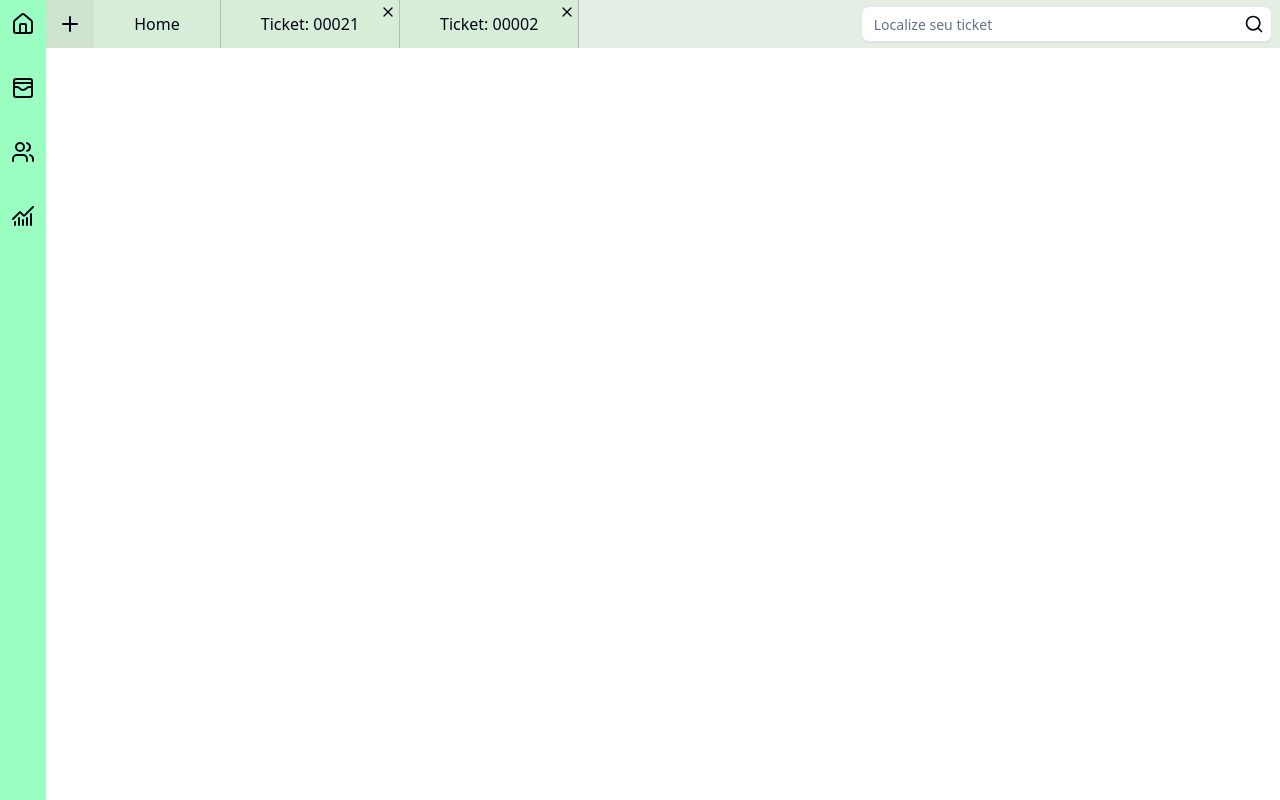
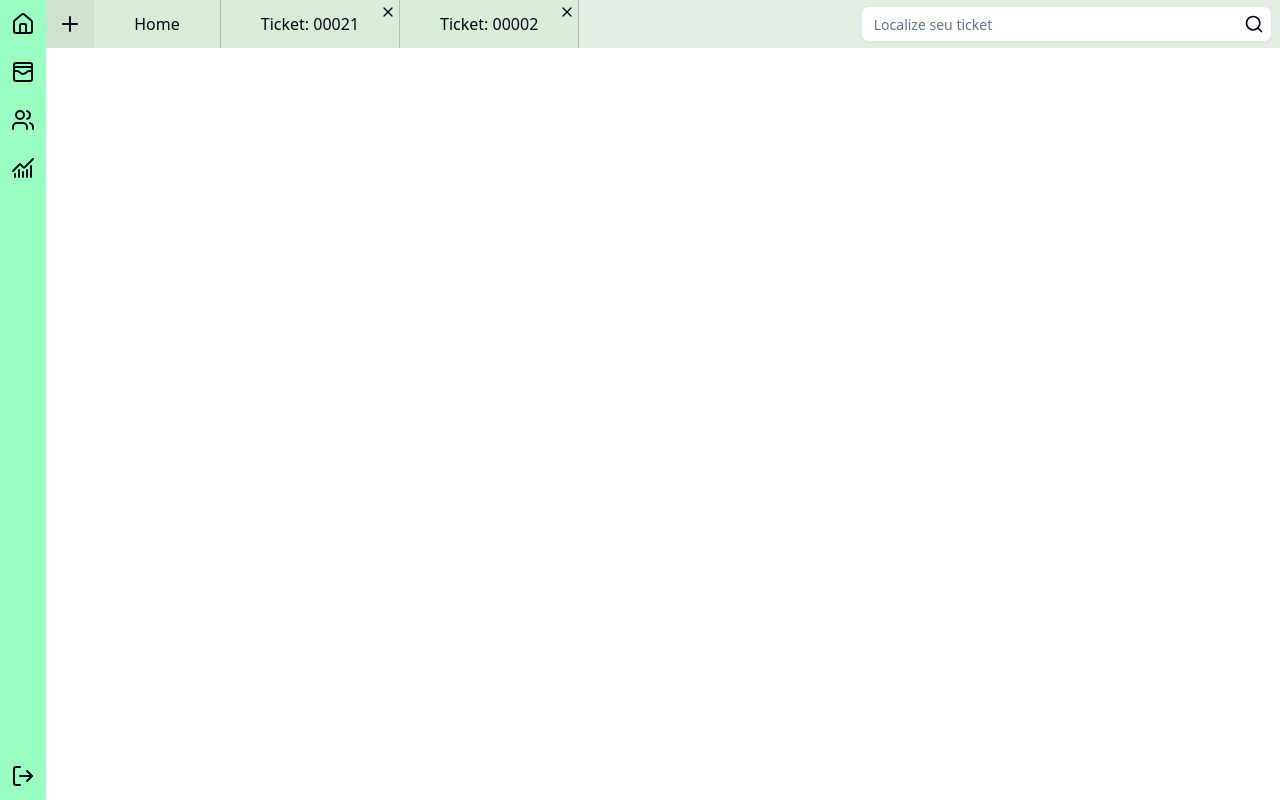
Before and after one commit to Fourt14n/tick-desk-front, a React (Vite) app: page / in a window 1280 px wide. Built offline with nearby package versions, Linux system fonts and the light colour scheme; sample sign-in values are in the browser's storage.

Commit message:
feat: Criando desconexão do usuário

```diff
--- a/src/components/FixedLayout/FixedLayout.tsx
+++ b/src/components/FixedLayout/FixedLayout.tsx
@@ -1,4 +1,4 @@
-import { ChartNoAxesCombined, Home, Plus, Search, Users, WalletCards } from "lucide-react";
+import { ChartNoAxesCombined, Home, LogOut, Plus, Search, Users, WalletCards } from "lucide-react";
 import { type JSX } from "react"
 import { Input } from "../ui/input";
 import { useTabs } from "@/store/TabsStore";
@@ -10,10 +10,17 @@ export default function FixedLayout({ TelaAtual }: { TelaAtual: JSX.Element }) {
     const navigate = useNavigate();
     const tabs = useTabs((state) => state.tabs);
 
+    function DisconnectUser(){
+    sessionStorage.removeItem("Token_TickDesk");
+    navigate("/Login");
+    }
+
+
     return (
         <div>
             <div className="flex">
-                <div className="w-12 h-dvh bg-[#9AFFC0] flex flex-col gap-4">
+                <div className="w-12 h-dvh bg-[#9AFFC0] flex flex-col gap-4 justify-between items-center">
+                    <div className="flex flex-col w-full">
                         <div onClick={() => navigate("/Home")} className="flex justify-center items-center h-12 cursor-pointer hover:bg-white hover:rounded-full">
                             <Home />
                         </div>
@@ -25,6 +32,12 @@ export default function FixedLayout({ TelaAtual }: { TelaAtual: JSX.Element }) {
                         </div>
                         <div onClick={() => navigate("/Dashboards/")} className="flex justify-center items-center h-12 cursor-pointer hover:bg-white hover:rounded-full">
                             <ChartNoAxesCombined />
+                        </div>
+                    </div>
+                    <div className="flex flex-col w-full">
+                        <div onClick={DisconnectUser} className="flex justify-center items-center h-12 cursor-pointer hover:bg-red-200 hover:rounded-full">
+                            <LogOut />
+                        </div>
                     </div>
                 </div>
 
--- a/src/pages/Listagem/Listagem.tsx
+++ b/src/pages/Listagem/Listagem.tsx
@@ -33,7 +33,7 @@ export default function Listagem() {
                 break;
             }
             case "Tickets": {
-                endpoint = "api/calls";
+                endpoint = "api/calls/";
                 getData<Ticket[]>(endpoint)
                     .then(result => {
                         setDataTickets(result);
--- a/src/tableObjects/TicketsTable.tsx
+++ b/src/tableObjects/TicketsTable.tsx
@@ -13,7 +13,7 @@ export interface Ticket {
 
 export const TicketColumns: ColumnDef<Ticket>[] = [
   {
-    accessorKey: "callNumber",
+    accessorKey: "id",
     header: ({ column }) => {
       return (
         <Button
```
Lines whose indentation alone changed are shown as unchanged.
